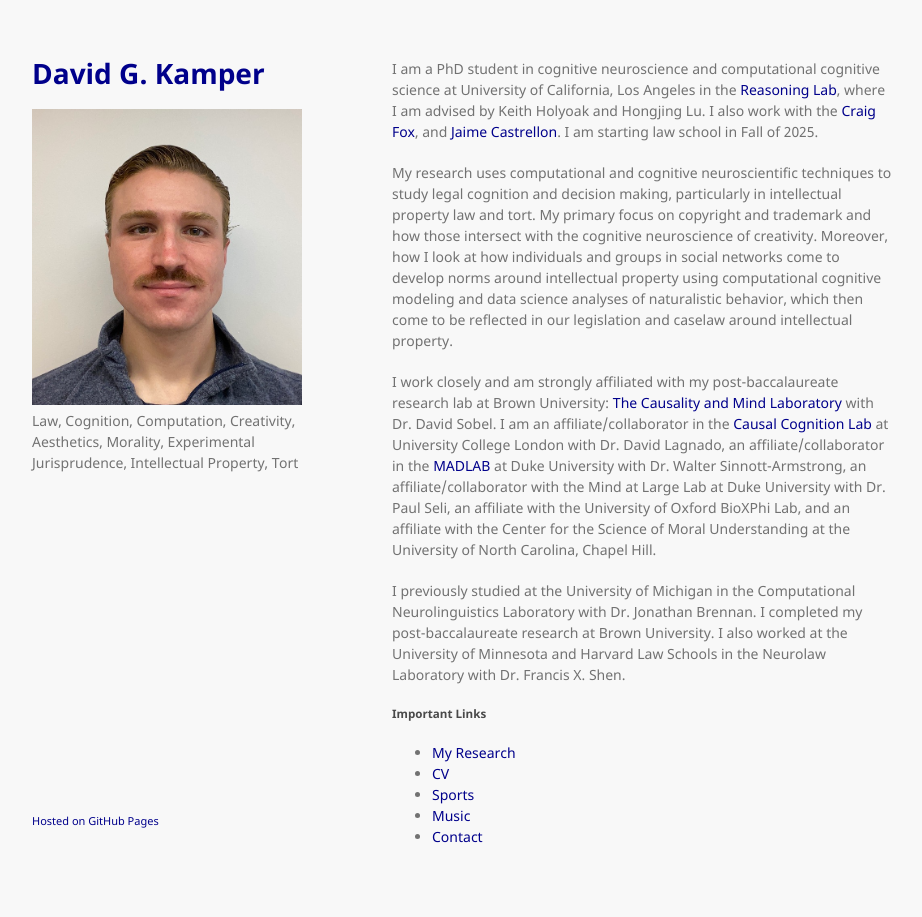
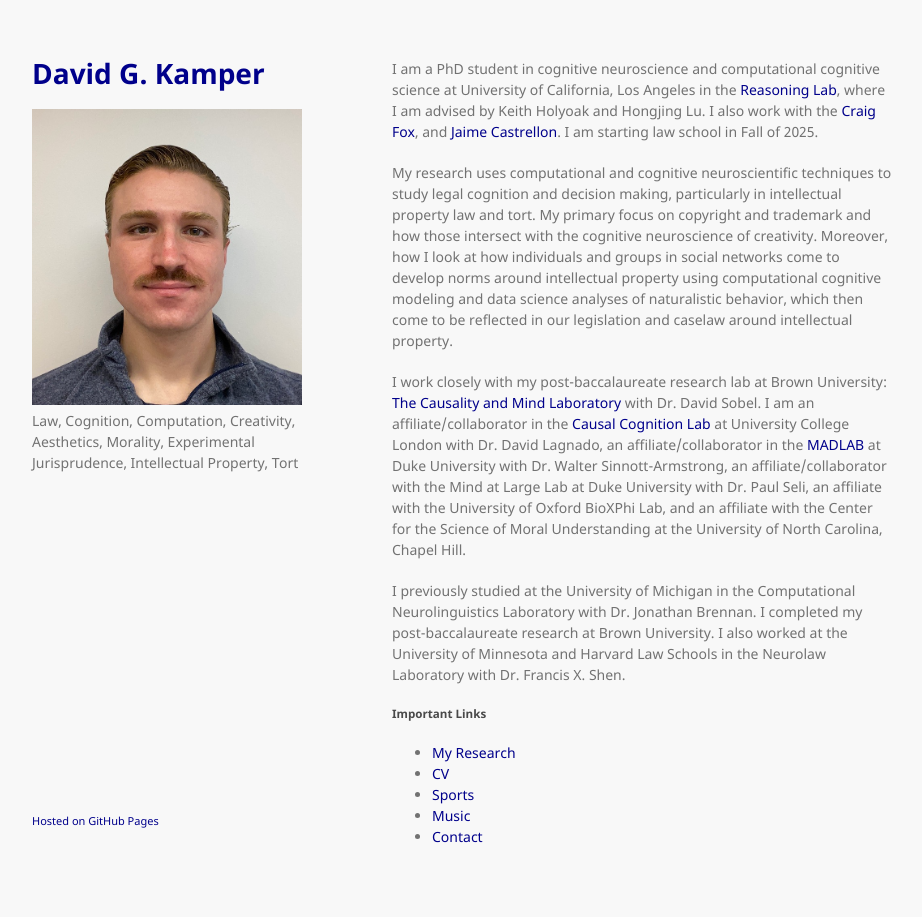
Before and after one commit to dgkamper/dgkamper.github.io, a Jekyll site: the page built from index.md, in a window 1280 px wide. Shown: the whole page, without its empty margins (178-1100 px from the left). Built offline with Jekyll 4.4.1, drawn with Linux system fonts in a browser that asks for light colours.

Commit message:
Update index.md

```diff
--- a/index.md
+++ b/index.md
@@ -6,7 +6,7 @@
 
 My research uses computational and cognitive neuroscientific techniques to study legal cognition and decision making, particularly in intellectual property law and tort. My primary focus on copyright and trademark and how those intersect with the cognitive neuroscience of creativity. Moreover, how I look at how individuals and groups in social networks come to develop norms around intellectual property using computational cognitive modeling and data science analyses of naturalistic behavior, which then come to be reflected in our legislation and caselaw around intellectual property.
 
-I work closely and am strongly affiliated with my post-baccalaureate research lab at Brown University: [The Causality and Mind Laboratory](https://sites.brown.edu/causalityandmindlab/) with Dr. David Sobel. I am an affiliate/collaborator in the [Causal Cognition Lab](https://causalcognitionlab.com/) at University College London with Dr. David Lagnado, an affiliate/collaborator in the [MADLAB](https://kenan.ethics.duke.edu/mad-lab/) at Duke University with Dr. Walter Sinnott-Armstrong, an affiliate/collaborator with the Mind at Large Lab at Duke University with Dr. Paul Seli, an affiliate with the University of Oxford BioXPhi Lab, and an affiliate with the Center for the Science of Moral Understanding at the University of North Carolina, Chapel Hill.
+I work closely with my post-baccalaureate research lab at Brown University: [The Causality and Mind Laboratory](https://sites.brown.edu/causalityandmindlab/) with Dr. David Sobel. I am an affiliate/collaborator in the [Causal Cognition Lab](https://causalcognitionlab.com/) at University College London with Dr. David Lagnado, an affiliate/collaborator in the [MADLAB](https://kenan.ethics.duke.edu/mad-lab/) at Duke University with Dr. Walter Sinnott-Armstrong, an affiliate/collaborator with the Mind at Large Lab at Duke University with Dr. Paul Seli, an affiliate with the University of Oxford BioXPhi Lab, and an affiliate with the Center for the Science of Moral Understanding at the University of North Carolina, Chapel Hill.
 
 I previously studied at the University of Michigan in the Computational Neurolinguistics Laboratory with Dr. Jonathan Brennan. I completed my post-baccalaureate research at Brown University. I also worked at the University of Minnesota and Harvard Law Schools in the Neurolaw Laboratory with Dr. Francis X. Shen.
 
```
